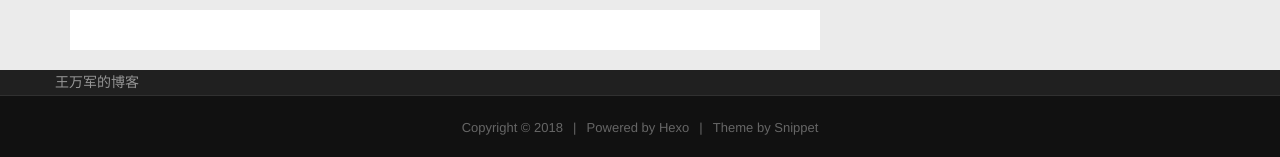
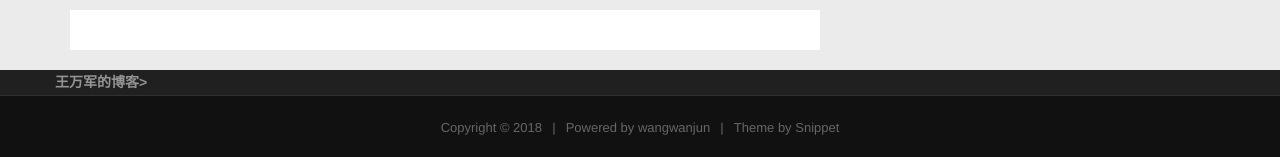
Before and after one commit to xioax/xioax.github.io, a plain HTML site: page 2018/05/09/hello-world/index.html in a window 1280 px wide. Shown: the part 1237-1394 px from the top of the page. Drawn offline with nearby package versions, Linux system fonts and the light colour scheme.

Commit message:
Site updated: 2018-05-11 14:04:16

```diff
--- a/2018/05/09/hello-world/index.html
+++ b/2018/05/09/hello-world/index.html
@@ -333,7 +333,7 @@
     <footer class="main-footer">
     <div class="container">
         <div class="row">
-           王万军的博客
+            <b style="text-algin:center">王万军的博客></b>
         </div>
     </div>
 </footer>
@@ -352,7 +352,7 @@
                 <span>Copyright &copy; 2018
                 </span> |
                 <span>
-                    Powered by <a href="//hexo.io" class="copyright-links" target="_blank" rel="nofollow">Hexo</a>
+                    Powered by <a href="//hexo.io" class="copyright-links" target="_blank" rel="nofollow">wangwanjun</a>
                 </span> |
                 <span>
                     Theme by <a href="//github.com/shenliyang/hexo-theme-snippet.git" class="copyright-links" target="_blank" rel="nofollow">Snippet</a>
```
Also changed, not shown: 2018/05/10/如何搭建博客/index.html (+2 -2 lines), archives/2018/05/index.html (+2 -2 lines), archives/2018/index.html (+2 -2 lines), archives/index.html (+2 -2 lines), index.html (+2 -2 lines).
